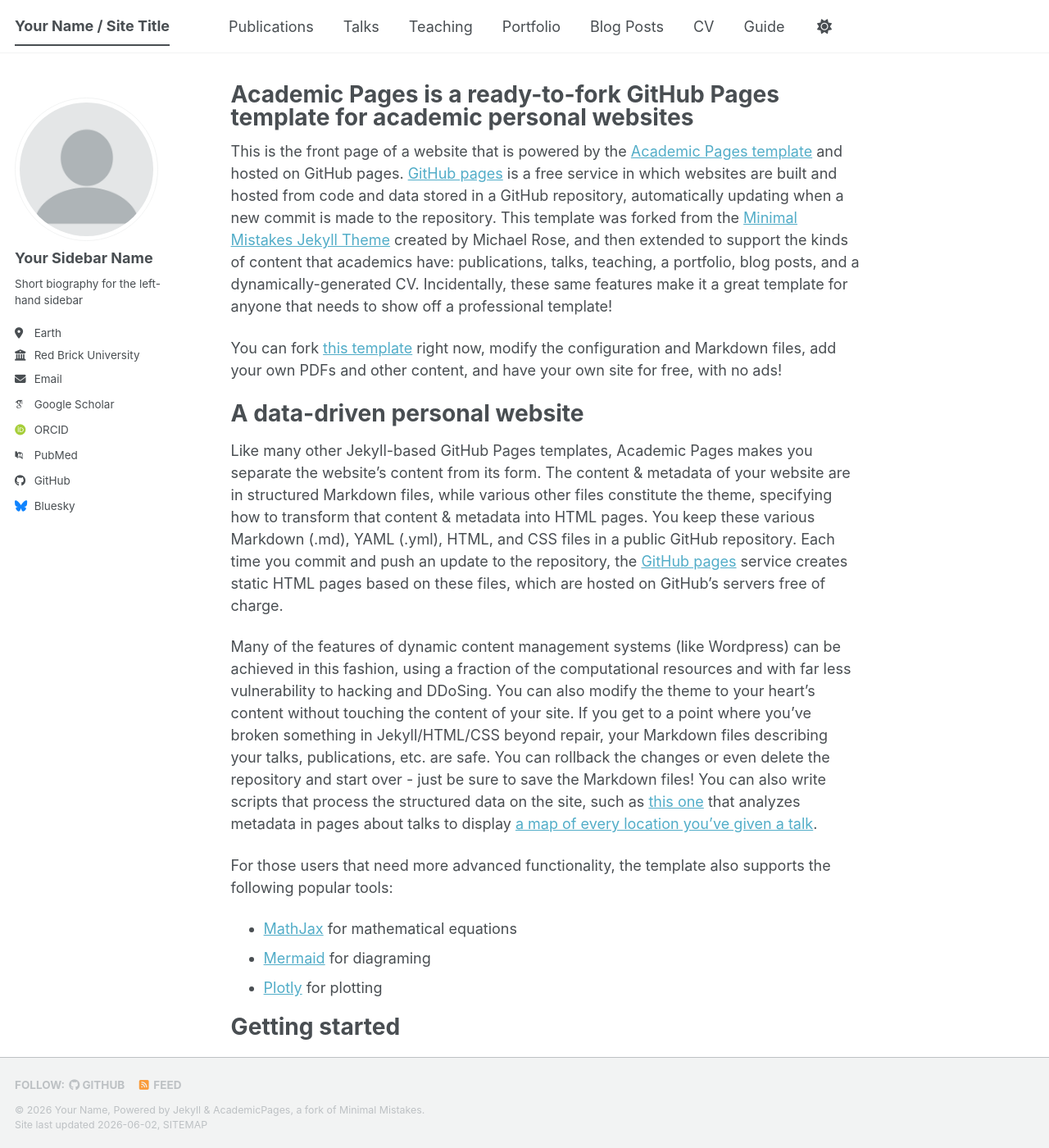
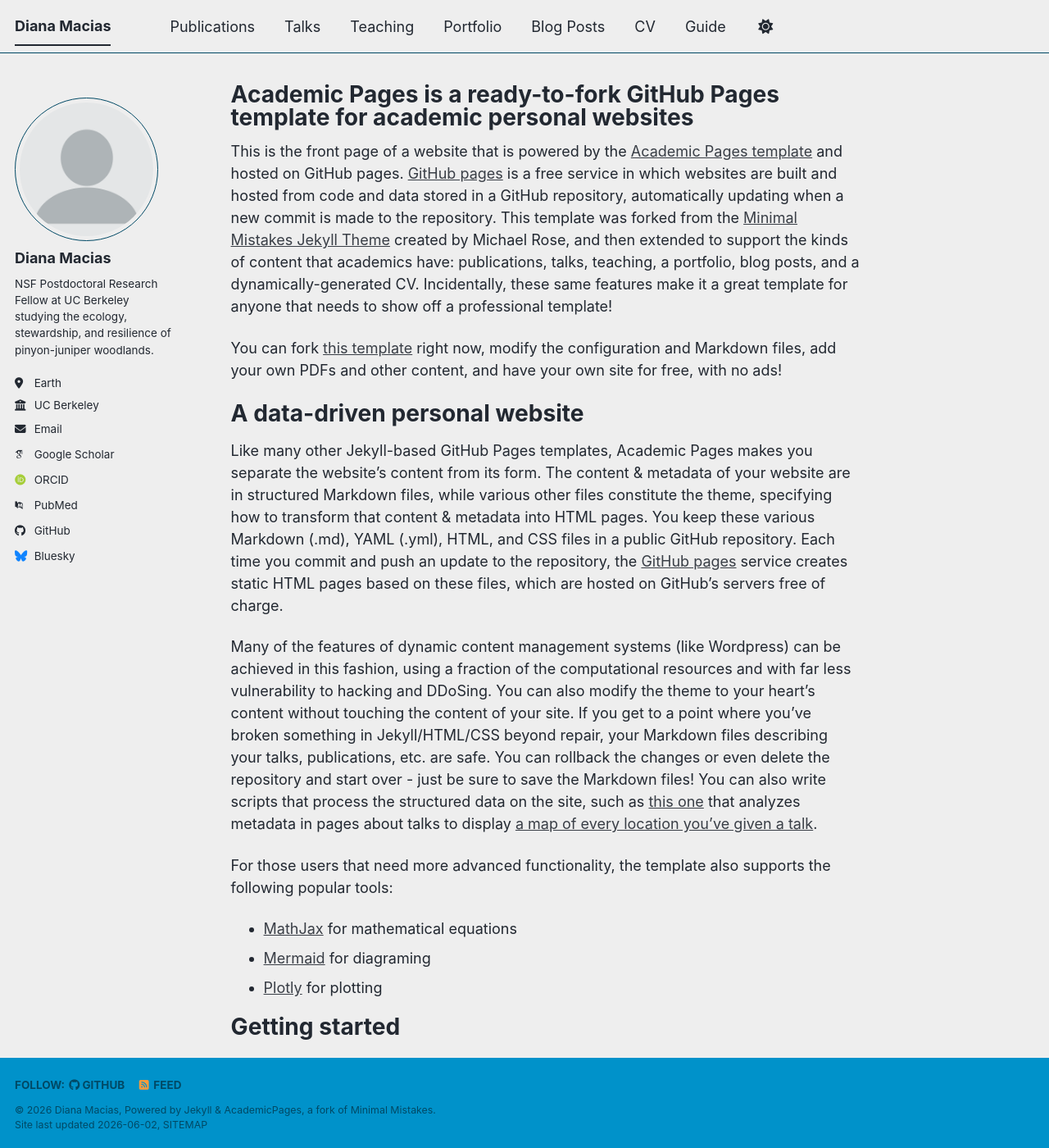
Before and after one commit to maciasd/maciasd.github.io, a Jekyll site: the page built from _pages/about.md, in a window 1280 px wide and 1400 px high. Shown: the whole window at 82% size. Built offline with Jekyll 4.4.1, drawn with Linux system fonts in a browser that asks for light colours; some web fonts are replaced; a script bundle is joined from its source files by our own code; library files that are not in the unit come from our copies.

Commit message:
Modify site configuration for Diana Macias
Updated site configuration with personal details.

```diff
--- a/_config.yml
+++ b/_config.yml
@@ -8,13 +8,12 @@
 
 # Basic Site Settings
 locale                   : "en-US"
-site_theme               : "default" # The available themes options are "default", "air", "sunrise", "mint", "dirt" and "contrast"
-title                    : "Your Name / Site Title"
+site_theme               : "air" # The available themes options are "default", "air", "sunrise", "mint", "dirt" and "contrast"
+title                    : "Diana Macias"
 title_separator          : "-"
-name                     : &name "Your Name"
+name                     : &name "Diana Macias"
 description              : &description "Your Name's academic portfolio"   # Update this with a general description of your site, this is the default if not overridden by a page
-url                      : https://academicpages.github.io # The base hostname & protocol for your site e.g. "https://[your GitHub username].github.io",
-                                                           # or if you already have some other page hosted on Github then use "https://[your GitHub username].github.io/[Your Repo Name]"
+url                      : "https://maciasd.github.io"
 baseurl                  : "" # the subpath of your site, e.g. "/blog"
 repository               : "academicpages/academicpages.github.io"
 
@@ -24,13 +23,13 @@ repository               : "academicpages/academicpages.github.io"
 author:
   # Biographic information
   avatar           : "profile.png"
-  name             : "Your Sidebar Name"
+  name             : "Diana Macias"
   pronouns         : # example: "she/her"
-  bio              : "Short biography for the left-hand sidebar"
+  bio              : "NSF Postdoctoral Research Fellow at UC Berkeley studying the ecology, stewardship, and resilience of pinyon-juniper woodlands."
   location         : "Earth"
-  employer         : "Red Brick University"
+  employer         : "UC Berkeley"
   uri              : # URL
-  email            : "none@example.org"
+  email            : "dianamacias@berkeley.edu"
 
   # Academic websites
   academia         : # URL
```
